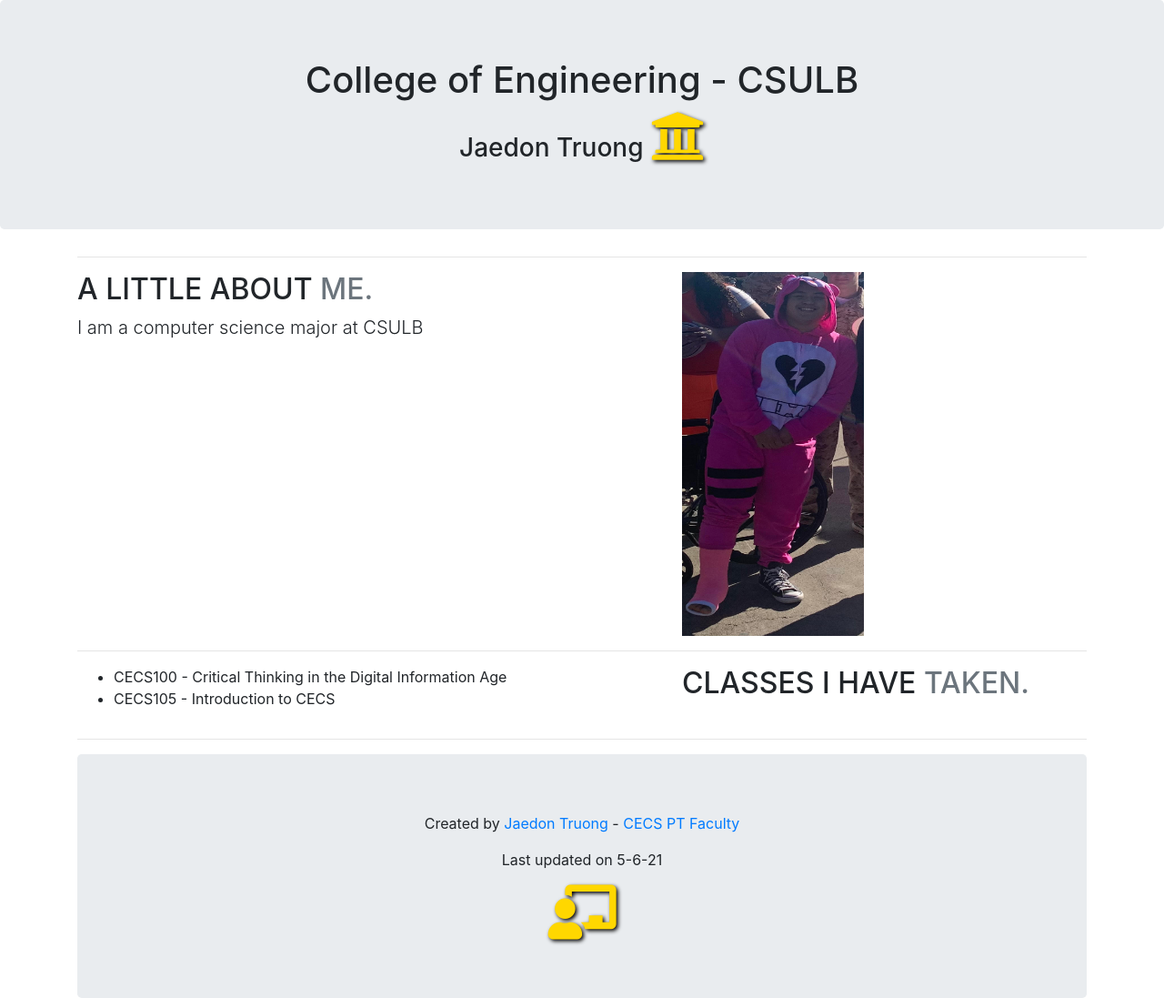
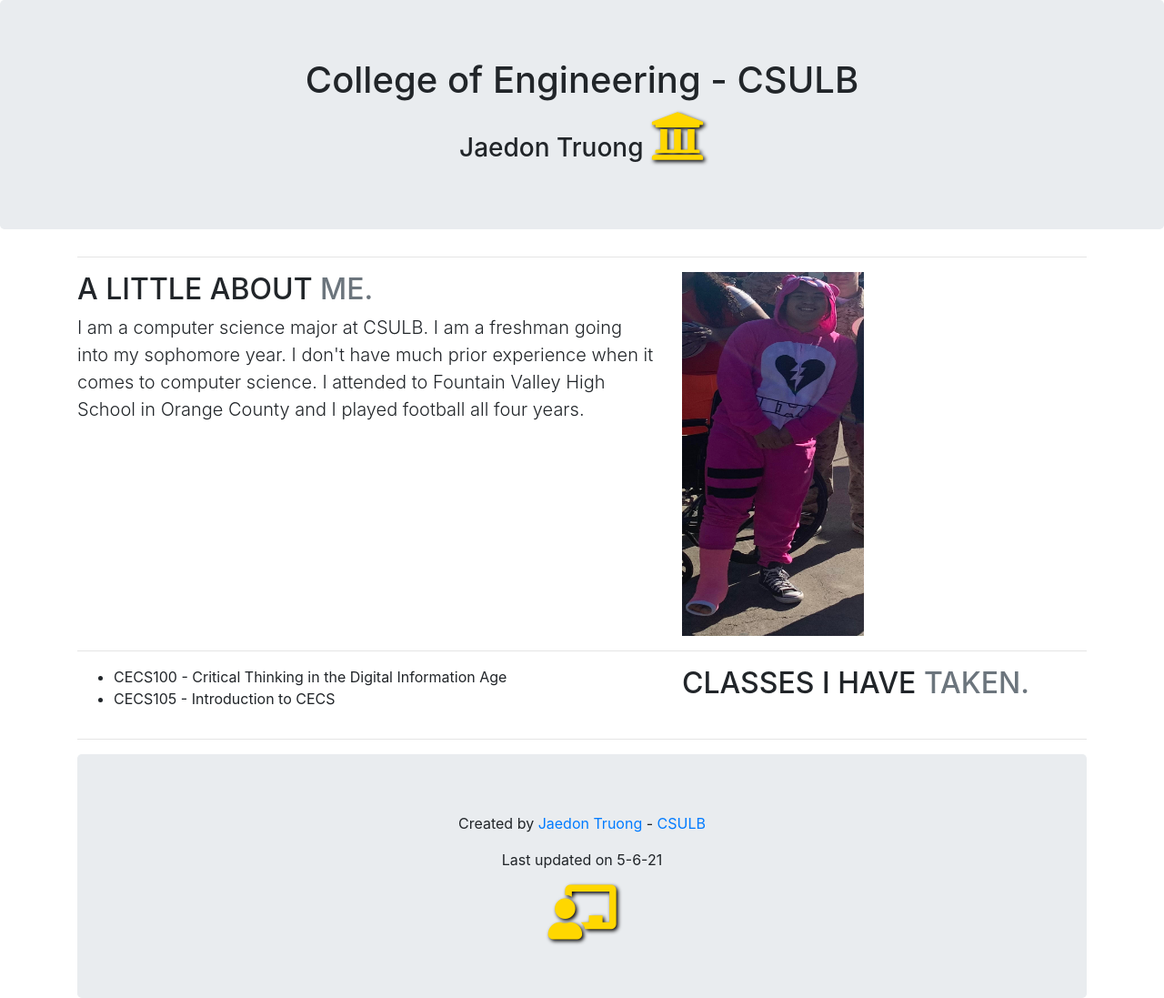
Before and after one commit to JaedonTruong/Bootstrap, a plain HTML site: page index.html in a window 1280 px wide. Shown: the whole page at 91% size. Drawn offline with nearby package versions, Linux system fonts and the light colour scheme.

Commit message:
Update index.html

```diff
--- a/index.html
+++ b/index.html
@@ -29,7 +29,7 @@
     <div class="row featurette">
       <div class="col-md-7">
         <h2 class="featurette-heading">A LITTLE ABOUT <span class="text-muted">ME.</span></h2>
-        <p class="lead">I am a computer science major at CSULB</p>
+        <p class="lead">I am a computer science major at CSULB. I am a freshman going into my sophomore year. I don't have much prior experience when it comes to computer science. I attended to Fountain Valley High School in Orange County and I played football all four years.</p>
       </div>
       <div class="col-md-5">
         <img src="https://raw.githubusercontent.com/JaedonTruong/Bootstrap/main/unnamed%20(3).jpg" alt="Jaedon Truong" width="200" height="400">
@@ -57,7 +57,7 @@
    <hr class="featurette-divider">
 
 <div class="jumbotron text-center" style="margin-bottom:0">
-  <p>Created by <a href="mailto:jaedon.truong@student.csulb.edu">Jaedon Truong</a> -  <a href="https://www.csulb.edu/college-of-engineering/roni-allen" target="_blank">CECS PT Faculty</a></p><p>Last updated on 5-6-21</p>
+  <p>Created by <a href="mailto:jaedon.truong@student.csulb.edu">Jaedon Truong</a> -  <a href="https://www.csulb.edu/" target="_blank">CSULB</a></p><p>Last updated on 5-6-21</p>
     <i class="fas fa-chalkboard-teacher" style="font-size:60px;color:gold;text-shadow:2px 2px 4px #000000;"></i>
 </div>
     </div>
```
